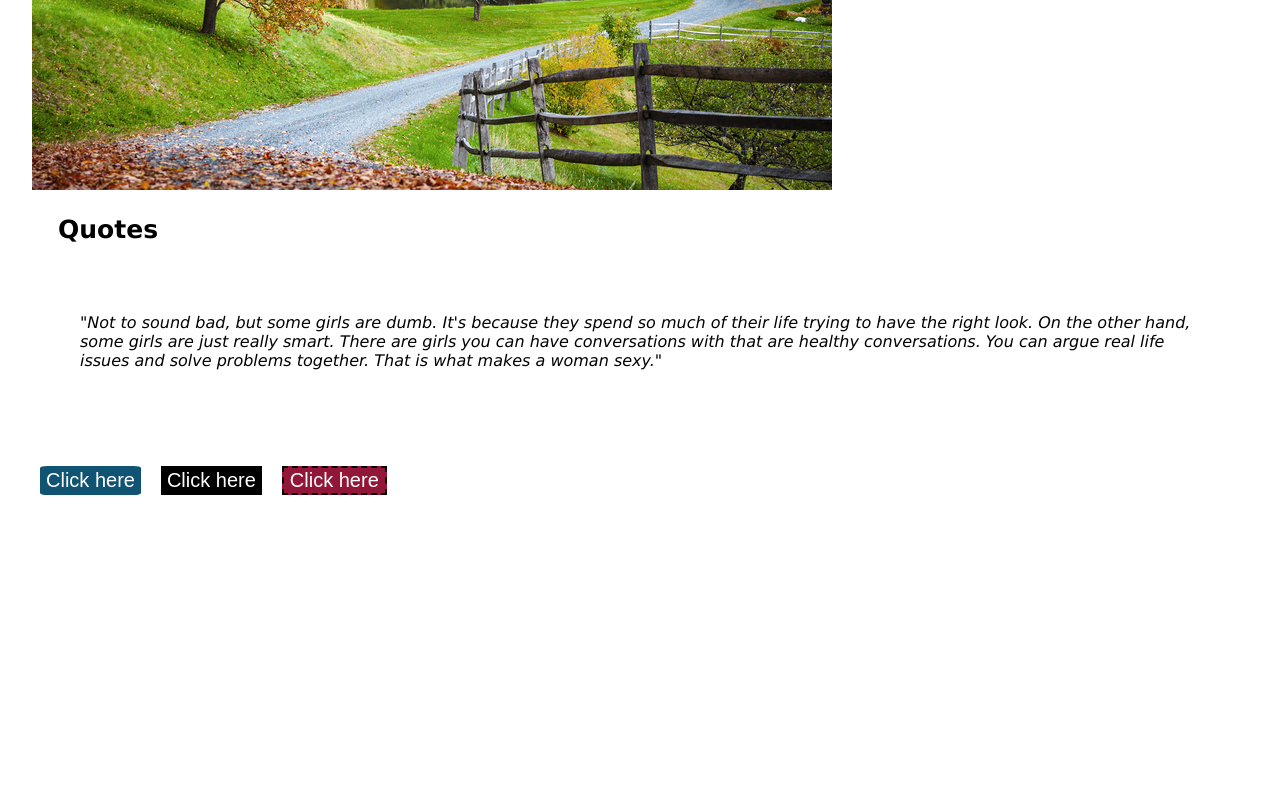
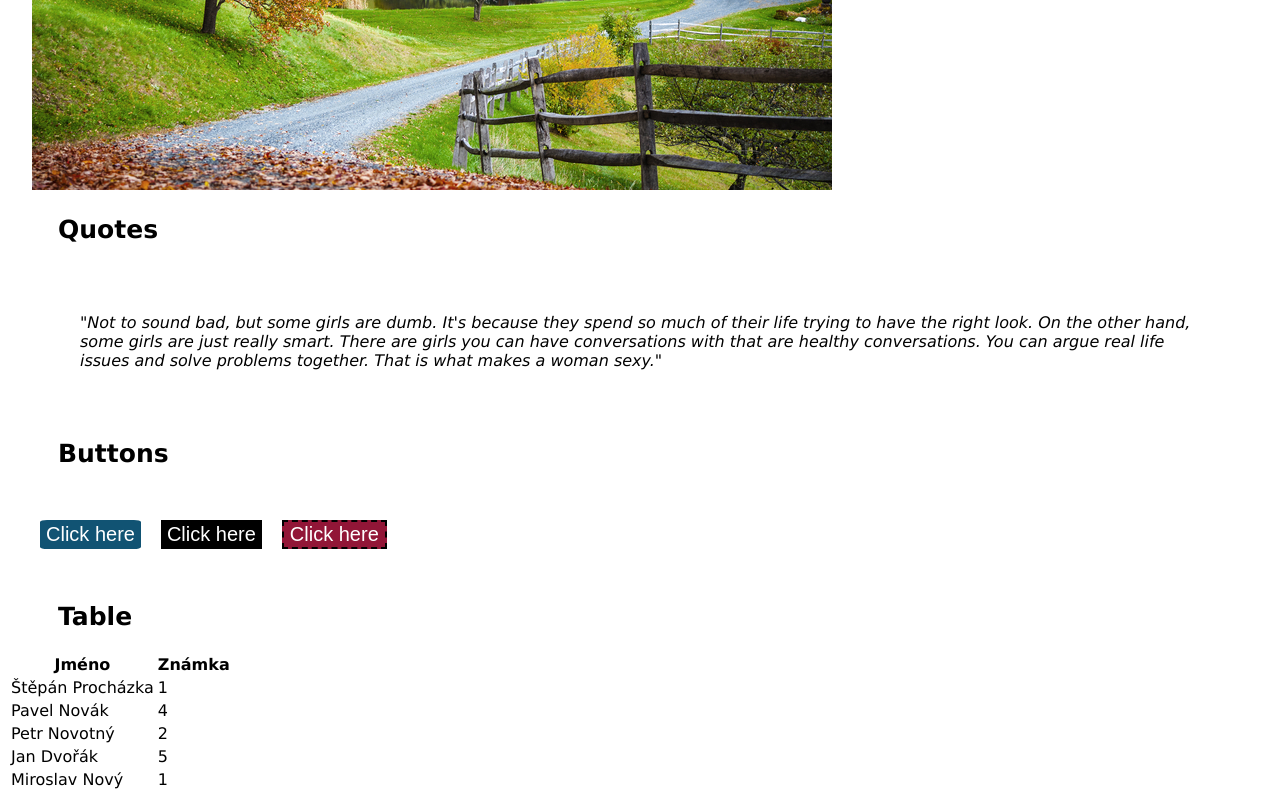
Before and after one commit to pslib-cz/2021l4web-typographic-library-LukasMarsik, a plain HTML site: page index.html in a window 1280 px wide. Shown: the part 1170-1970 px from the top of the page. Before the commit the page ends 1705 px from the top, so only its background shows below. Drawn offline with Linux system fonts and the light colour scheme.

Commit message:
Add files via upload

```diff
--- a/index.html
+++ b/index.html
@@ -62,12 +62,42 @@
             </blockquote>
         </section>
         <section class="section section--buttons">
+            <h2>Buttons</h2>
             <div class="section div--buttons">
                 <button class="div button--version1">Click here</button>
                 <button class="div button--version2">Click here</button>
                 <button class="div button--version3">Click here</button>
             </div>
         </section>
+        <section class="section section--table">
+            <h2>Table</h2>
+            <table class="section table--table">
+                <tr>
+                    <th>Jméno</th>
+                    <th>Známka</th>
+                </tr>
+                <tr>
+                    <td>Štěpán Procházka</td>
+                    <td>1</td>
+                </tr>
+                <tr>
+                    <td>Pavel Novák</td>
+                    <td>4</td>
+                </tr>
+                <tr>
+                    <td>Petr Novotný</td>
+                    <td>2</td>
+                </tr>
+                <tr>
+                    <td>Jan Dvořák</td>
+                    <td>5</td>
+                </tr>
+                <tr>
+                    <td>Miroslav Nový</td>
+                    <td>1</td>
+                </tr>
+            </table>
+        </section>
     </main>
 </body>
 </html>
```
